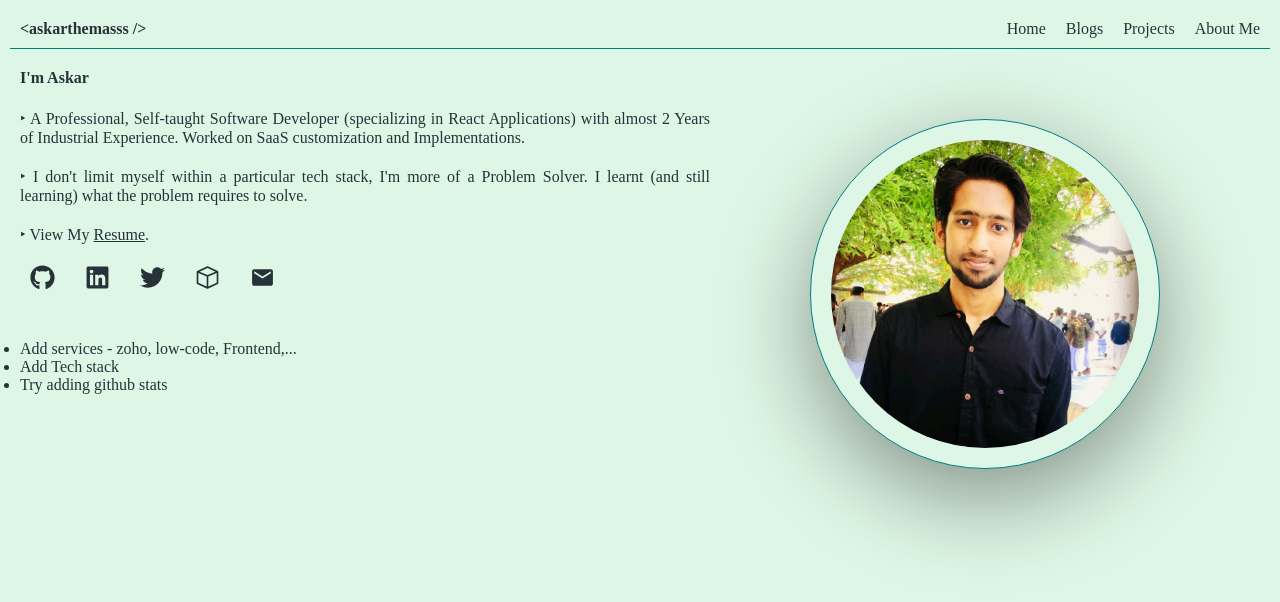
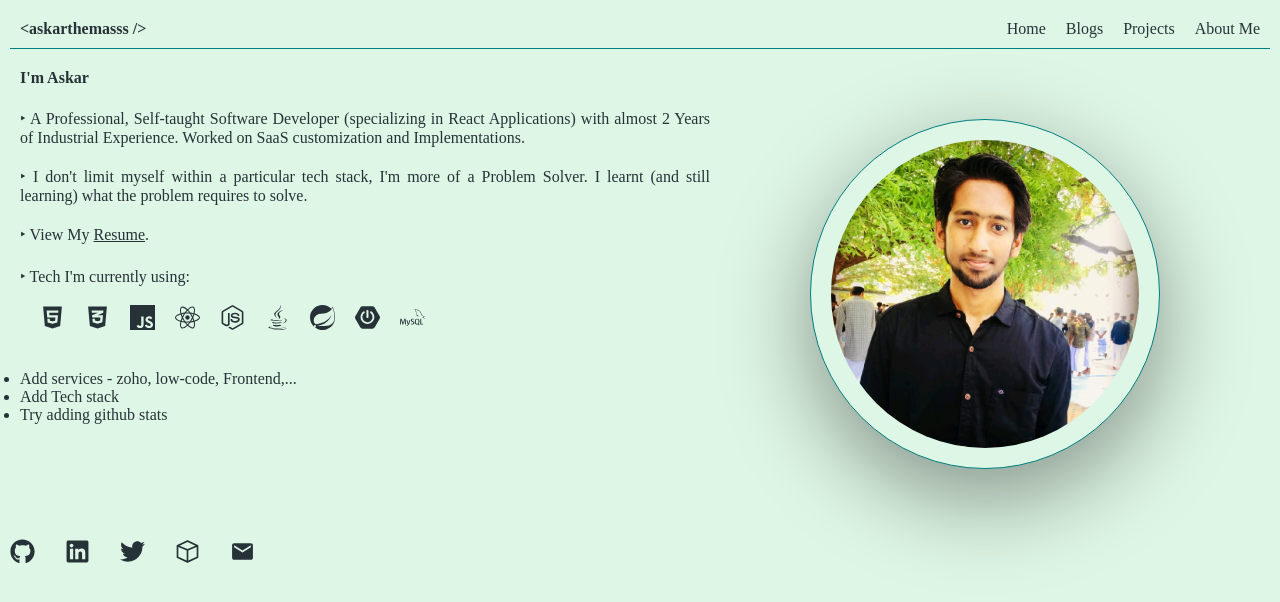
Before and after one commit to askarthemasss/portfolio, a React (Create React App) app: page /about in a window 1280 px wide. Shown: the top 602 px of the page. Built offline with nearby package versions, Linux system fonts and the light colour scheme.

Commit message:
Added tech stack with icons

```diff
--- a/src/App.css
+++ b/src/App.css
@@ -96,10 +96,17 @@
   /* border: 1px solid teal; */
 }
 
+/* About Me Page */
 .about-me-main{
   margin: 2rem;
   display: flex;
 
+}
+
+.tech-stack > ul > li{
+  list-style-type: none;
+  display: inline;
+  margin-left: 2rem;
 }
 
 .about-me-bio{
--- a/src/pages/About.jsx
+++ b/src/pages/About.jsx
@@ -1,6 +1,8 @@
 import SocialLinks from "./SocialLinks";
 import Resume from "../documents/Resume.pdf"
 import Image from "../documents/askar-profile.jpeg"
+import { FaCss3Alt, FaHtml5, FaJava, FaNodeJs, FaReact } from "react-icons/fa";
+import { SiJavascript, SiMysql, SiSpring, SiSpringboot } from "react-icons/si";
 
 const About = () => {
     return (
@@ -18,7 +20,20 @@ const About = () => {
                         <br /><br />
                         ‣ View My <a href={Resume}>Resume</a>.
                     </p>
-                    <SocialLinks gap={"3rem"} />
+                    <div className="tech-stack">
+                        <p>‣ Tech I'm currently using:</p><br />
+                        <ul>
+                            <li title="HTML"><FaHtml5 size={25}/></li>
+                            <li title="CSS"><FaCss3Alt size={25}/></li>
+                            <li title="JavaScript"><SiJavascript size={25}/></li>
+                            <li title="React.js"><FaReact size={25}/></li>
+                            <li title="node.js"><FaNodeJs size={25}/></li>
+                            <li title="Java"><FaJava size={25}/></li>
+                            <li title="Spring"><SiSpring size={25}/></li>
+                            <li title="Spring Boot"><SiSpringboot size={25}/></li>
+                            <li title="MySQL"><SiMysql size={25}/></li>
+                        </ul>
+                    </div>
                     <br /><br />
                     <ul>
                         <li>Add services - zoho, low-code, Frontend,...</li>
@@ -31,7 +46,7 @@ const About = () => {
                 </div>
             </div>
             <div className="about-me-footer">
-
+                <SocialLinks gap={"3rem"} />
             </div>
         </>
      );
```
